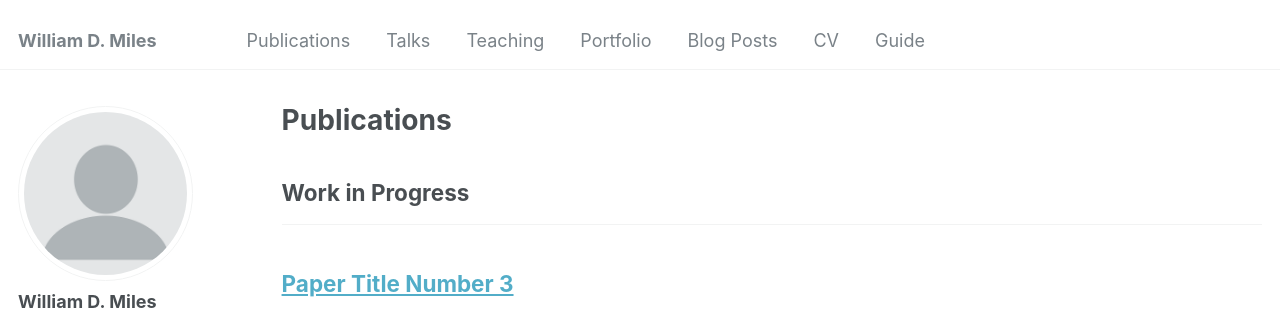
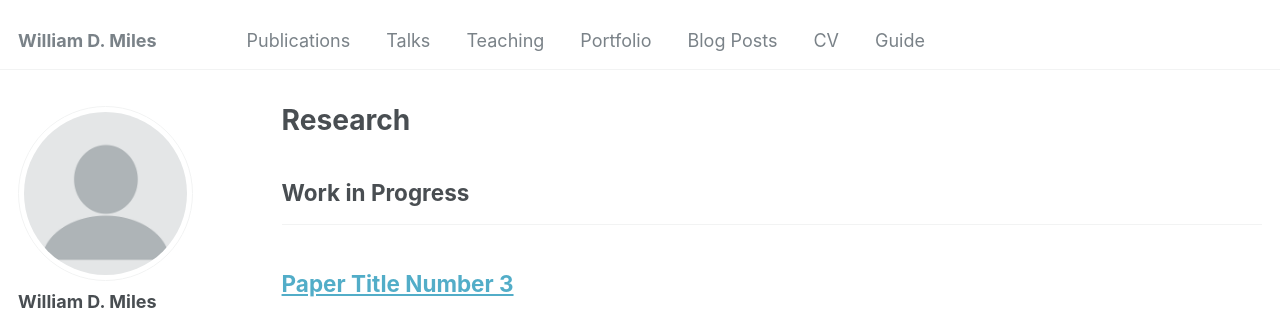
Before and after one commit to willdmiles/willdmiles.github.io, a Jekyll site: the page built from _pages/publications.html, in a window 1280 px wide and 1390 px high. Shown: the top 310 px of the window. Built offline with Jekyll 4.4.1, drawn with Linux system fonts in a browser that asks for light colours; part of the change alters nothing that is shown.

```diff
--- a/_config.yml
+++ b/_config.yml
@@ -261,23 +261,23 @@ defaults:
       author_profile: true
       share: true
       comments: true
-  # _portfolio
-  - scope:
-      path: ""
-      type: portfolio
-    values:
-      layout: single
-      author_profile: true
-      share: true
-      comment: true
-  # _talks
-  - scope:
-      path: ""
-      type: talks
-    values:
-      layout: talk
-      author_profile: true
-      share: true
+  # # _portfolio
+  # - scope:
+  #     path: ""
+  #     type: portfolio
+  #   values:
+  #     layout: single
+  #     author_profile: true
+  #     share: true
+  #     comment: true
+  # # _talks
+  # - scope:
+  #     path: ""
+  #     type: talks
+  #   values:
+  #     layout: talk
+  #     author_profile: true
+  #     share: true
 
 
 # Sass/SCSS
--- a/_pages/publications.html
+++ b/_pages/publications.html
@@ -1,7 +1,7 @@
 ---
 layout: archive
-title: "Publications"
-permalink: /publications/
+title: "Research"
+permalink: /research/
 author_profile: true
 ---
 
```
Also changed, not shown: 1 other file.
